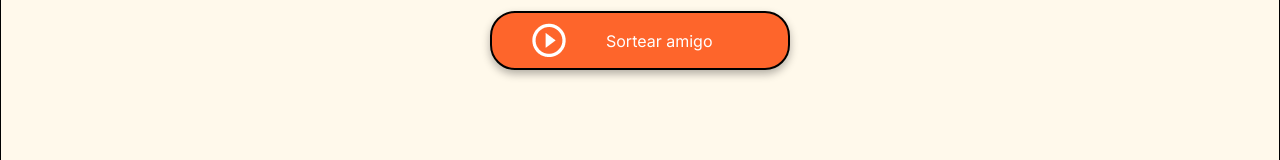
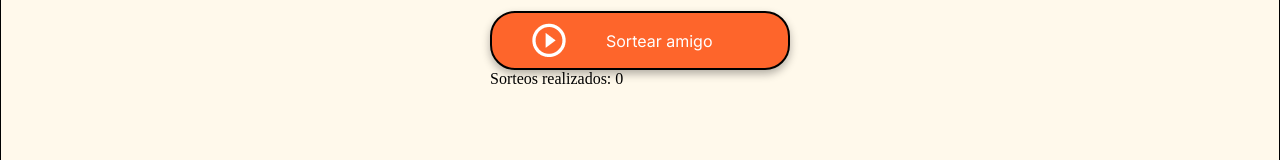
Before and after one commit to mariocortezBEST/amigoSecreto, a plain HTML site: page index.html in a window 1280 px wide. Shown: the part 543-703 px from the top of the page. Drawn offline with Linux system fonts and the light colour scheme.

Commit message:
Update index.html
se agrego un elemento span para mostrar el numero de sorteos realizados

```diff
--- a/index.html
+++ b/index.html
@@ -32,6 +32,7 @@
                     <img src="assets/play_circle_outline.png" alt="Ícono para sortear">
                     Sortear amigo
                 </button>
+                <p>Sorteos realizados: <span id="contadorSorteos">0</span></p>
             </div>
         </section>
     </main>
```
